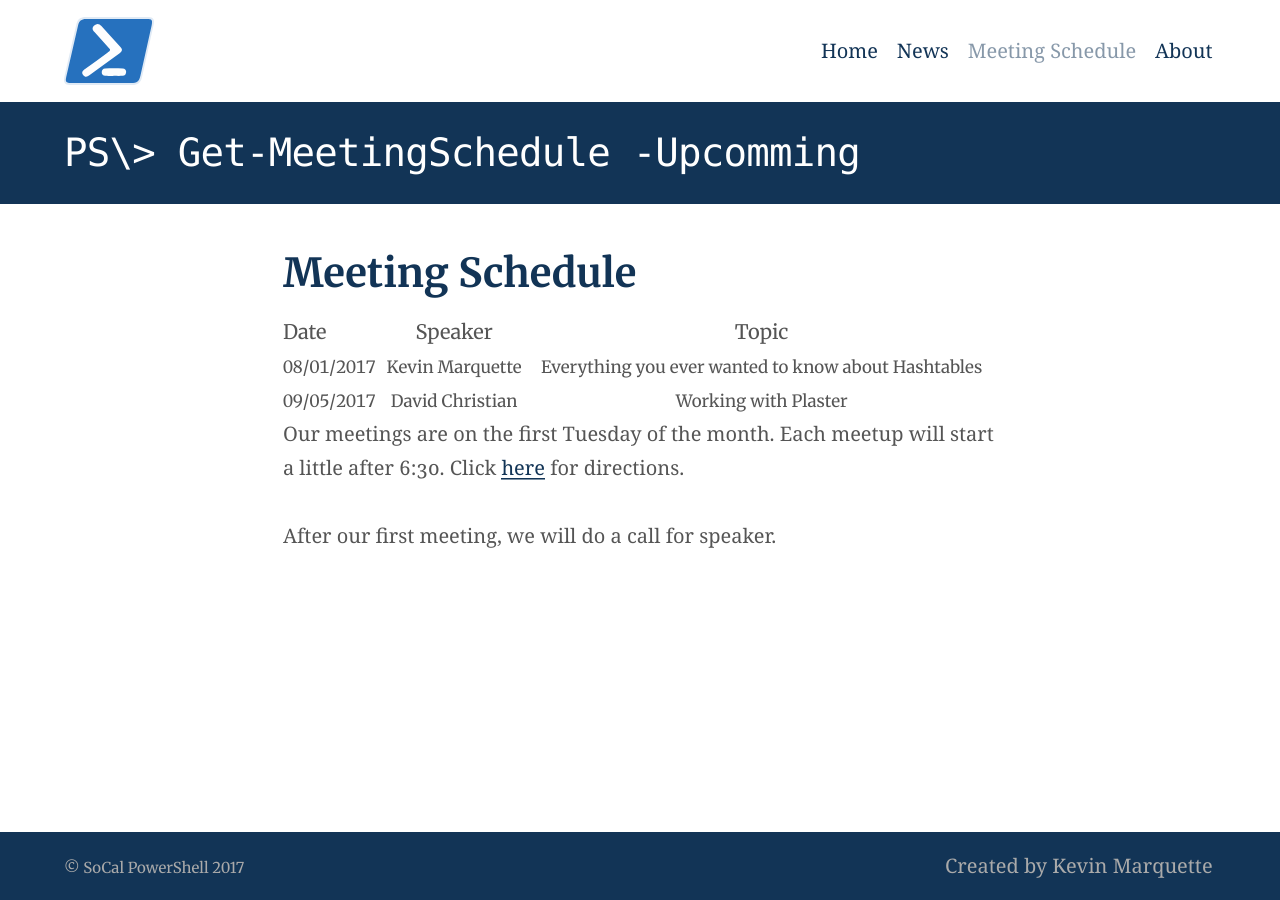
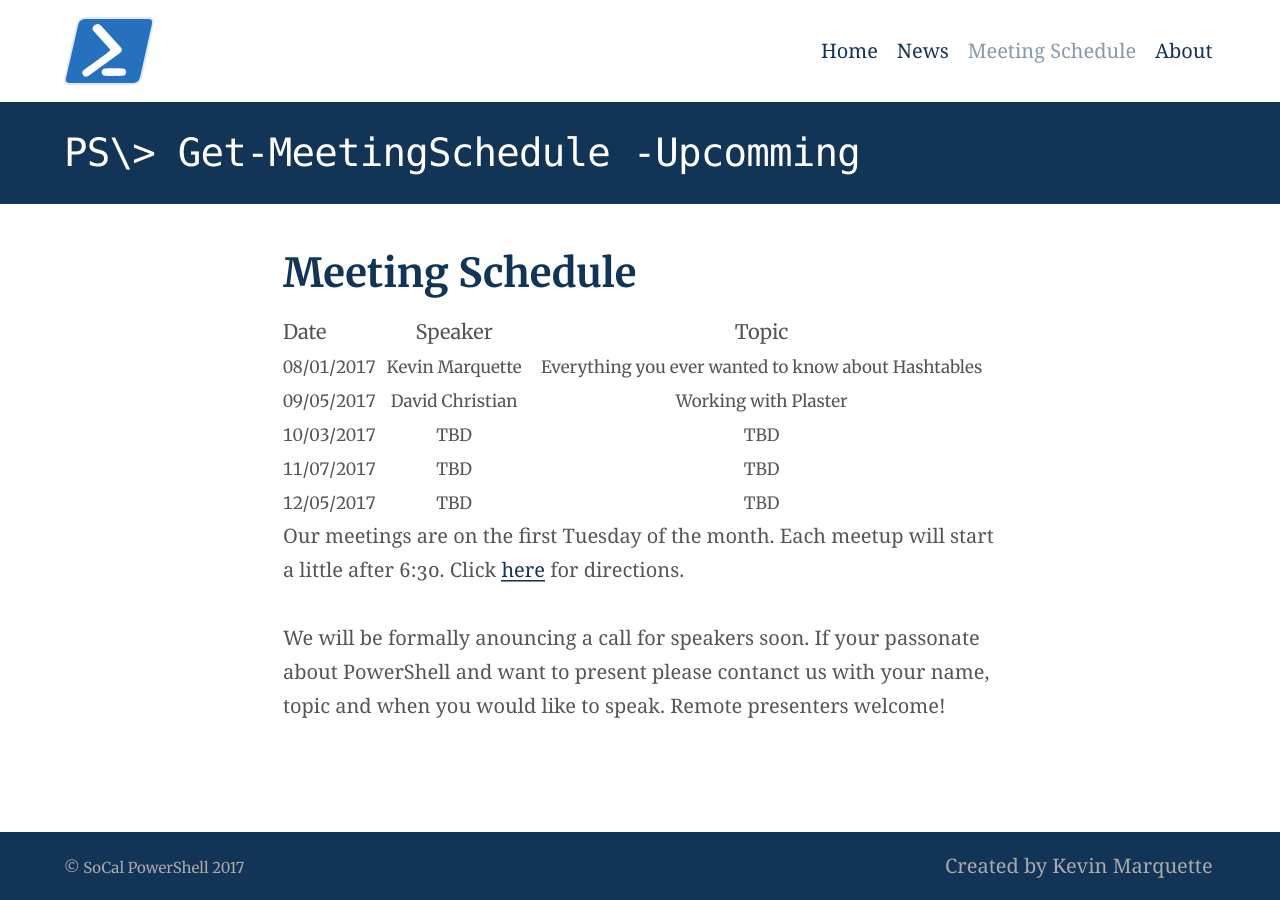
Before and after one commit to SoCalPowerShell/SoCalPowerShell.github.io, a Jekyll site: the page built from schedule.md, in a window 1280 px wide. Built offline with Jekyll 4.4.1, drawn with Linux system fonts in a browser that asks for light colours.

Commit message:
Updated Schedule

```diff
--- a/schedule.md
+++ b/schedule.md
@@ -3,14 +3,18 @@ title: Meeting Schedule
 feature_text: Get-MeetingSchedule -Upcomming
 ---
 
-| Date       | Speaker         | Topic                                               |
-|:-----------|:---------------:|:---------------------------------------------------:|
+| Date       |     Speaker     |                        Topic                        |
+|------------|:---------------:|:---------------------------------------------------:|
 | 08/01/2017 | Kevin Marquette | Everything you ever wanted to know about Hashtables |
-| 09/05/2017 | David Christian | Working with Plaster                                |
-
+| 09/05/2017 | David Christian |                 Working with Plaster                |
+| 10/03/2017 |       TBD       |                         TBD                         |
+| 11/07/2017 |       TBD       |                         TBD                         |
+| 12/05/2017 |       TBD       |                         TBD                         |
 
 Our meetings are on the first Tuesday of the month.
 Each meetup will start a little after 6:30.
 Click [here](https://goo.gl/maps/drnt2yhysr72) for directions.
 
-After our first meeting, we will do a call for speaker.
+We will be formally anouncing a call for speakers soon.
+If your passonate about PowerShell and want to present please contanct us with your name, topic and when you would like to speak.
+Remote presenters welcome!
```
